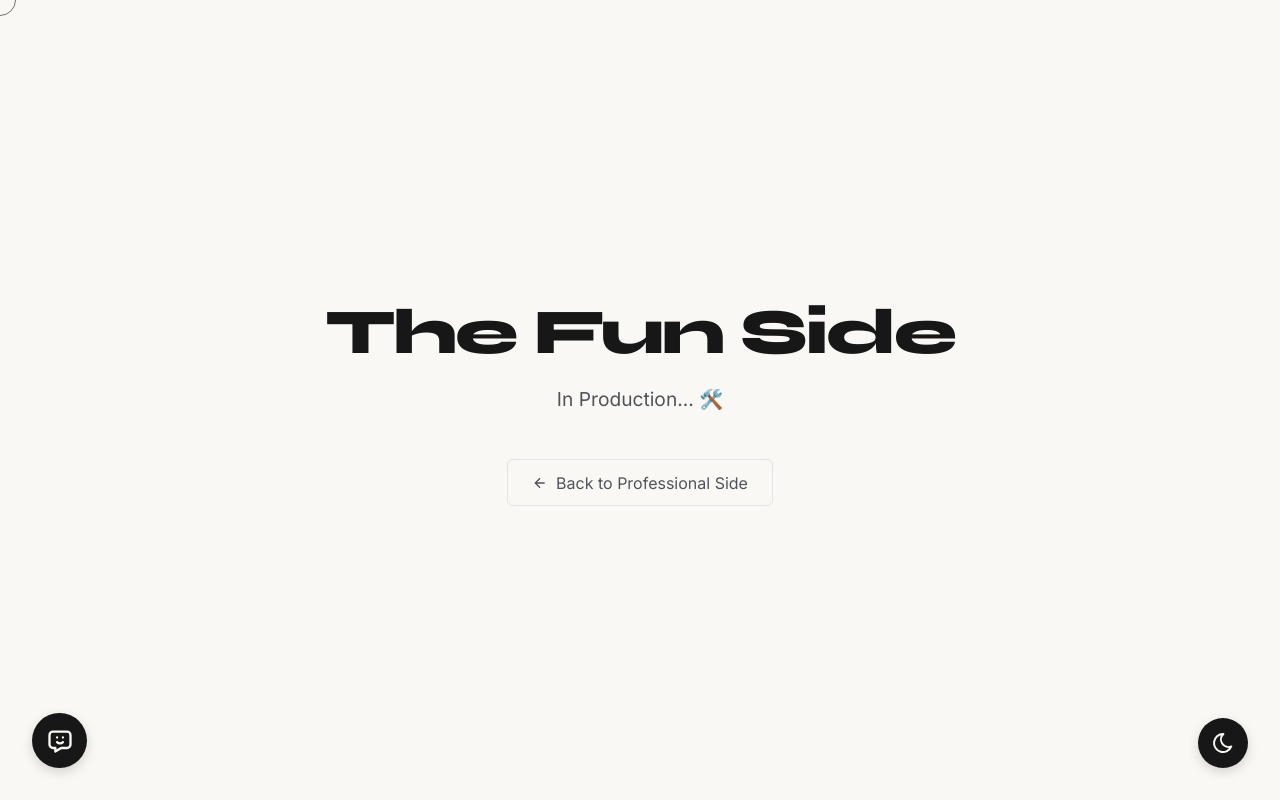
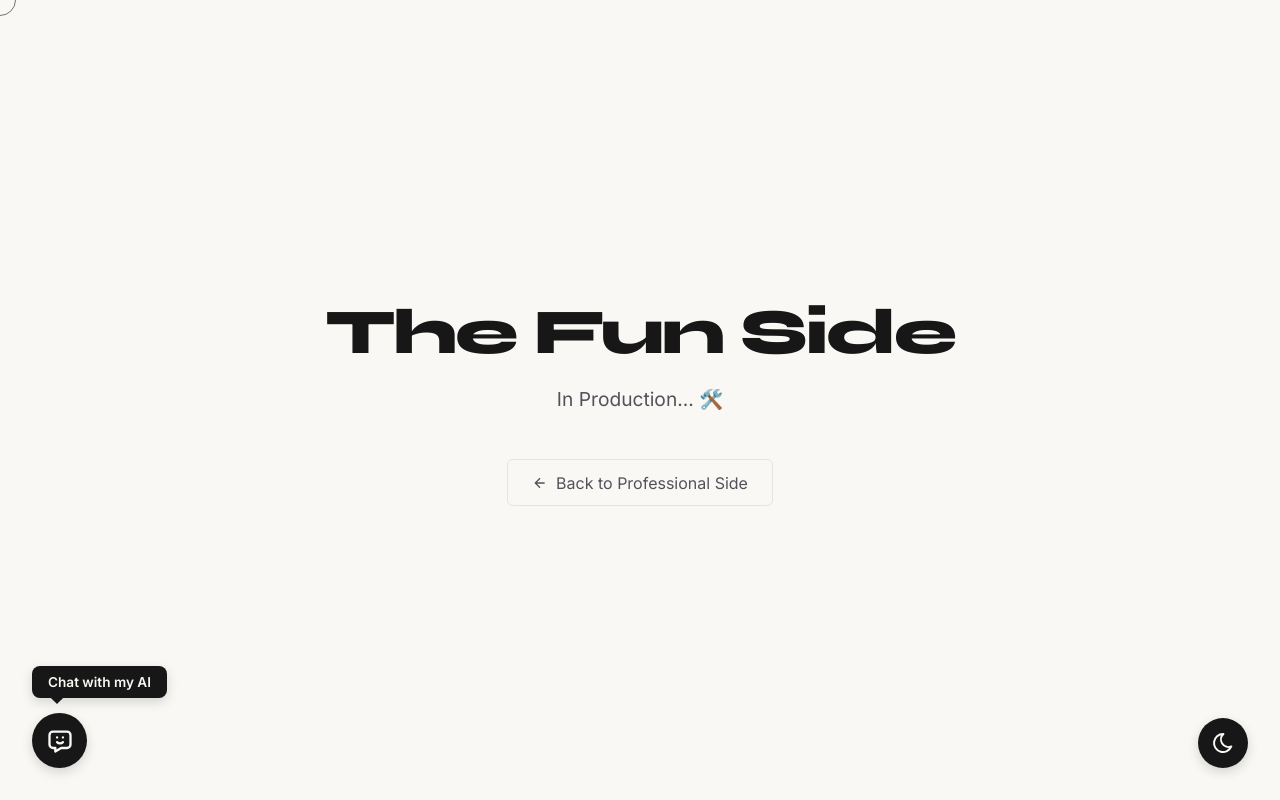
Before and after one commit to Eshaan-Nair/PortfolioV2, a Next.js app: page /fun in a window 1280 px wide. Built offline with nearby package versions, Linux system fonts and the light colour scheme; a web font is replaced by a local one.

Commit message:
refactor: rename Eshaan AI to AI Assistant and add tooltip, enhanced about section, light mode changed to default.

```diff
--- a/src/app/api/chat/route.ts
+++ b/src/app/api/chat/route.ts
@@ -6,9 +6,9 @@ export const maxDuration = 30;
 export async function POST(req: Request) {
   const { messages } = await req.json();
 
-  const systemPrompt = `You are Eshaan AI, the personal AI assistant for Eshaan Nair.
-You exist on his professional portfolio website to answer questions from recruiters and developers.
-Always be polite, concise, and highly professional. Do NOT use markdown headers unless necessary, keep responses conversational.
+  const systemPrompt = `You are the AI Assistant for Eshaan Nair's portfolio.
+
+You are answering questions on his behalf to recruiters or developers looking at his portfolio. Keep your answers concise, professional, and directly related to his experience. Do NOT use markdown headers unless necessary, keep responses conversational.
 Here is the core information you need to know about Eshaan:
 - **Education**: Pursuing a Bachelor of Technology in Computer Science and Engineering at KIIT University (Sept 2022 - 2026), located in Bhubaneswar, Odisha. He completed his Higher Secondary Education at St. Joseph's Co-Ed School in Bhopal.
 - **Expertise**: Full-Stack Web Development, Local-first AI memory systems, Chrome MV3 extensions, React, Next.js, TypeScript, Python, Node.js.
--- a/src/components/Chatbot.tsx
+++ b/src/components/Chatbot.tsx
@@ -16,14 +16,18 @@ export default function Chatbot() {
   const scrollRef = useRef<HTMLDivElement>(null);
 
   const [messages, setMessages] = useState<Message[]>([
-    { id: '1', role: "assistant", content: "Hi! I'm Eshaan's AI agent. Ask me about his experience, projects, or skills!" }
+    { id: '1', role: "assistant", content: "Hi! I'm Eshaan's AI Assistant. Ask me anything about his experience, projects, or skills!" }
   ]);
   const [input, setInput] = useState("");
   const [isLoading, setIsLoading] = useState(false);
   const [bottomOffset, setBottomOffset] = useState(32);
+  const [showTooltip, setShowTooltip] = useState(true);
 
   useEffect(() => {
     const handleScroll = () => {
+      if (window.scrollY > 100) {
+        setShowTooltip(false);
+      }
       const footer = document.querySelector('footer');
       if (!footer) return;
 
@@ -123,6 +127,44 @@ export default function Chatbot() {
         <TbMessageChatbot size={28} />
       </button>
 
+      <AnimatePresence>
+        {!isOpen && showTooltip && (
+          <motion.div
+            initial={{ opacity: 0, y: 10 }}
+            animate={{ opacity: 1, y: 0 }}
+            exit={{ opacity: 0, scale: 0.9, y: 10 }}
+            style={{
+              position: "fixed",
+              bottom: `${bottomOffset + 70}px`,
+              left: "2rem",
+              backgroundColor: "var(--foreground)",
+              color: "var(--background)",
+              padding: "0.5rem 1rem",
+              borderRadius: "8px",
+              fontSize: "0.85rem",
+              fontWeight: 600,
+              boxShadow: "0 4px 12px rgba(0,0,0,0.15)",
+              zIndex: 40,
+              pointerEvents: "none",
+              whiteSpace: "nowrap"
+            }}
+          >
+            Chat with my AI
+            {/* Tooltip triangle tail */}
+            <div style={{
+              position: "absolute",
+              bottom: "-4px",
+              left: "20px",
+              width: "10px",
+              height: "10px",
+              backgroundColor: "var(--foreground)",
+              transform: "rotate(45deg)",
+              zIndex: -1
+            }} />
+          </motion.div>
+        )}
+      </AnimatePresence>
+
       {/* Chat Window */}
       <AnimatePresence>
         {isOpen && (
@@ -160,7 +202,7 @@ export default function Chatbot() {
             }}>
               <div style={{ display: "flex", alignItems: "center", gap: "0.5rem" }}>
                 <TbMessageChatbot size={22} color="var(--primary)" />
-                <span style={{ fontWeight: 600, fontFamily: "var(--font-sans)", fontSize: "1rem" }}>Eshaan AI</span>
+                <span style={{ fontWeight: 600, fontFamily: "var(--font-sans)", fontSize: "1rem" }}>AI Assistant</span>
               </div>
               <button
                 onClick={() => setIsOpen(false)}
```
Also changed, not shown: src/app/page.tsx (+6 -3 lines).
